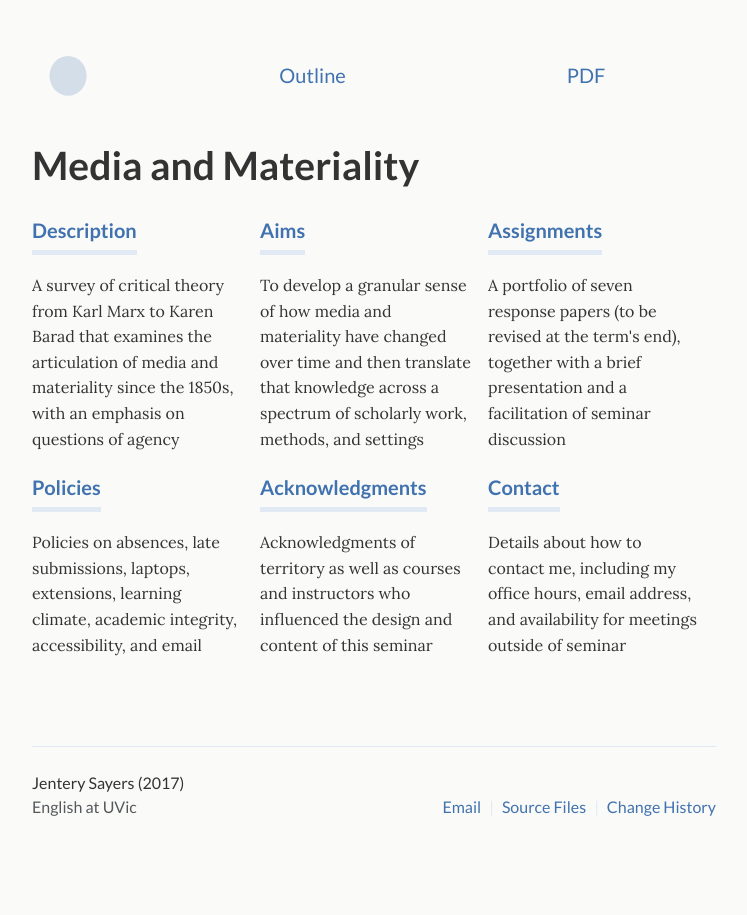
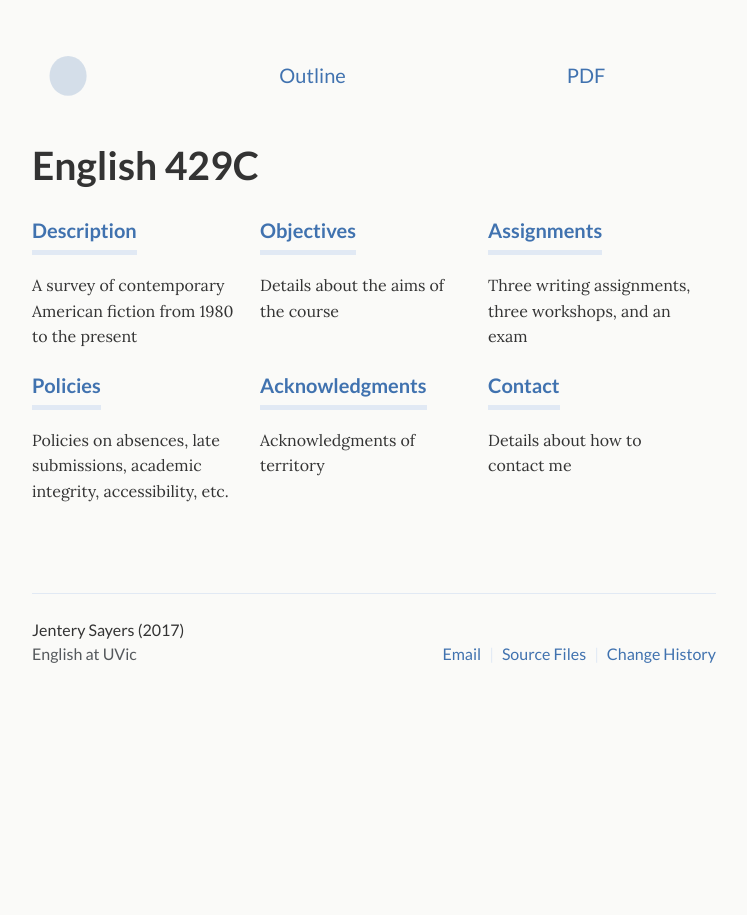
Before and after one commit to jentery/429c, a Jekyll site: the page built from _pages/outline.html, in a window 1280 px wide. Shown: the whole page, without its empty margins (266-1013 px from the left). Built offline with Jekyll 4.4.1, drawn with Linux system fonts in a browser that asks for light colours.

Commit message:
Update outline.html

```diff
--- a/_pages/outline.html
+++ b/_pages/outline.html
@@ -1,8 +1,8 @@
 ---
 layout: page
 title: Outline
-subtitle: Media and Materiality
-desc: Media and Materiality from Marx to Barad
+subtitle: English 429C
+desc: Contemporary American Fiction
 permalink: /outline
 ---
 
@@ -12,21 +12,21 @@ permalink: /outline
     <div class="unit one-third">
       <div class="project">
         <h4 class="project-title"><a href="description/">Description</a></h4>
-        <p>A survey of critical theory from Karl Marx to Karen Barad that examines the articulation of media and materiality since the 1850s, with an emphasis on questions of agency</p>
+        <p>A survey of contemporary American fiction from 1980 to the present</p>
       </div>
     </div>
 
     <div class="unit one-third">
       <div class="project">
-        <h4 class="project-title"><a href="aims/">Aims</a></h4>
-        <p>To develop a granular sense of how media and materiality have changed over time and then translate that knowledge across a spectrum of scholarly work, methods, and settings</p>
+        <h4 class="project-title"><a href="aims/">Objectives</a></h4>
+        <p>Details about the aims of the course</p>
       </div>
     </div>
 
     <div class="unit one-third">
       <div class="project">
         <h4 class="project-title"><a href="assignments/">Assignments</a></h4>
-        <p>A portfolio of seven response papers (to be revised at the term's end), together with a brief presentation and a facilitation of seminar discussion</p>
+        <p>Three writing assignments, three workshops, and an exam</p>
       </div>
     </div>
   </div><!-- grid -->
@@ -36,21 +36,21 @@ permalink: /outline
     <div class="unit one-third">
       <div class="project">
         <h4 class="project-title"><a href="policies/">Policies</a></h4>
-        <p>Policies on absences, late submissions, laptops, extensions, learning climate, academic integrity, accessibility, and email</p>
+        <p>Policies on absences, late submissions, academic integrity, accessibility, etc.</p>
       </div>
     </div>
 
     <div class="unit one-third">
       <div class="project">
         <h4 class="project-title"><a href="acknowledgments/">Acknowledgments</a></h4>
-        <p>Acknowledgments of territory as well as courses and instructors who influenced the design and content of this seminar</p>
+        <p>Acknowledgments of territory</p>
       </div>
     </div>
 
     <div class="unit one-third">
       <div class="project">
         <h4 class="project-title"><a href="contact/">Contact</a></h4>
-        <p>Details about how to contact me, including my office hours, email address, and availability for meetings outside of seminar</p>
+        <p>Details about how to contact me</p>
       </div>
     </div>
   </div><!-- grid -->
```
